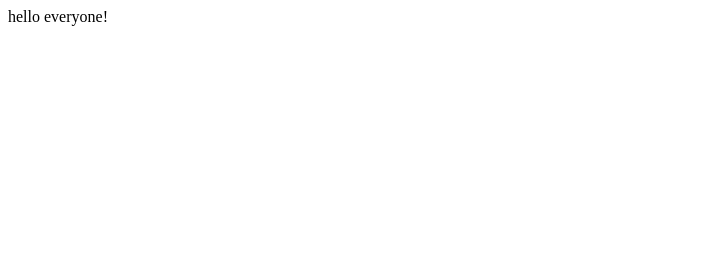
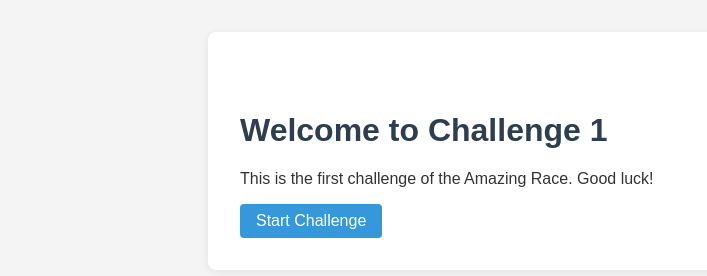
Before and after one commit to mabrigos/amazing-race, a plain HTML site: page group-1/challenge-1/index.html in a window 1280 px wide. Shown: the whole page, without its empty margins (0-707 px from the left). Drawn offline with Linux system fonts and the light colour scheme.

Commit message:
add more files

```diff
--- a/group-1/challenge-1/index.html
+++ b/group-1/challenge-1/index.html
@@ -3,9 +3,14 @@
   <head>
     <meta charset="UTF-8" />
     <meta name="viewport" content="width=device-width, initial-scale=1.0" />
-    <title>Document</title>
+    <title>Amazing Race Challenge 1</title>
+    <link rel="stylesheet" href="style.css" />
   </head>
   <body>
-    hello everyone!
+    <div class="container">
+      <h1>Welcome to Challenge 1</h1>
+      <p>This is the first challenge of the Amazing Race. Good luck!</p>
+      <a href="#"><button>Start Challenge</button></a>
+    </div>
   </body>
 </html>
--- /dev/null
+++ b/group-1/challenge-1/style.css
@@ -0,0 +1,44 @@
+body {
+  font-family: Arial, sans-serif;
+  background: #f4f4f4;
+  margin: 0;
+  padding: 0;
+  color: #333;
+}
+
+h1,
+h2,
+h3 {
+  color: #2c3e50;
+  margin-top: 1.5em;
+}
+
+a {
+  color: #3498db;
+  text-decoration: none;
+}
+a:hover {
+  text-decoration: underline;
+}
+
+button {
+  background: #3498db;
+  color: #fff;
+  border: none;
+  padding: 0.5em 1em;
+  border-radius: 4px;
+  cursor: pointer;
+  font-size: 1em;
+}
+button:hover {
+  background: #2980b9;
+}
+
+.container {
+  max-width: 800px;
+  margin: 2em auto;
+  background: #fff;
+  padding: 2em;
+  border-radius: 8px;
+  box-shadow: 0 2px 8px rgba(0, 0, 0, 0.08);
+}
```
Also changed, not shown: group-1/challenge-2/data.json (added, +12 -0 lines).
